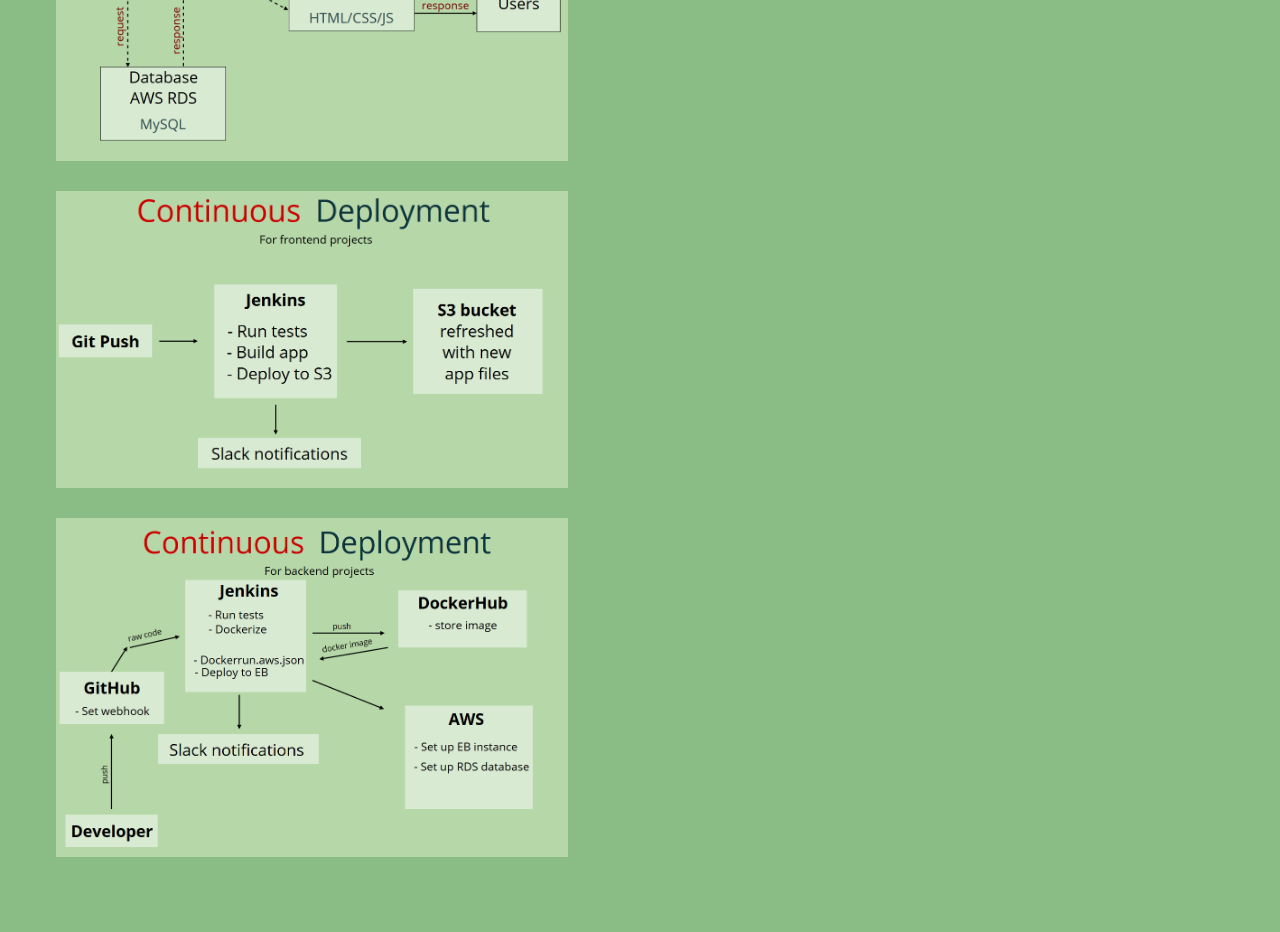
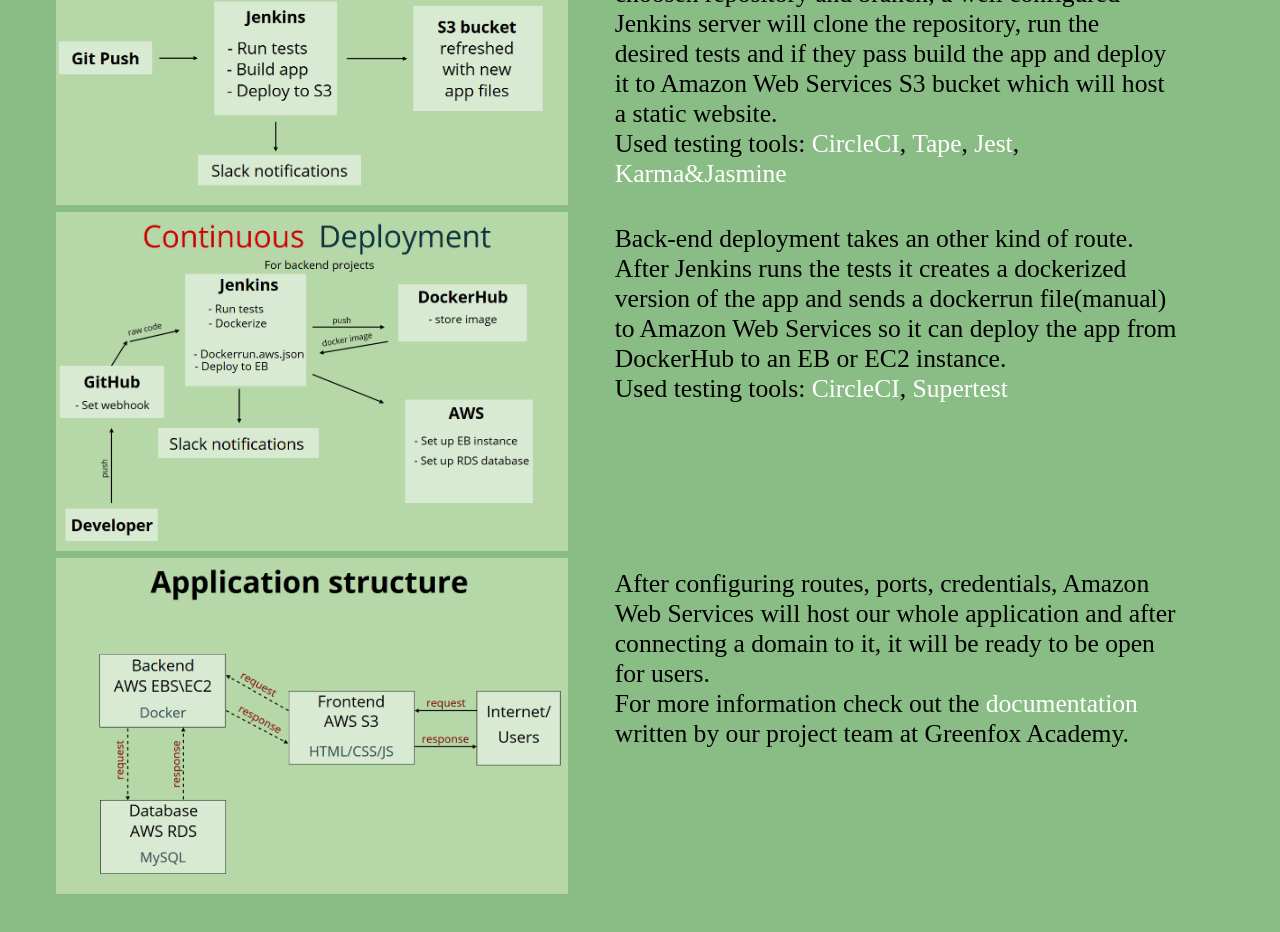
Before and after one commit to nandormatyas/ng5, an Angular app: page /devops in a window 1280 px wide. Shown: the part 400-1332 px from the top of the page. Built offline with nearby package versions, Linux system fonts and the light colour scheme; a web font is replaced by a local one.

Commit message:
devops page

```diff
--- a/src/app/devops/devops.component.html
+++ b/src/app/devops/devops.component.html
@@ -1,9 +1,39 @@
 <div class="main">
   <h1>The Development Operations</h1>
   <div class="images">
-    <img src="../../assets/images/app_structure.PNG" alt="App structure"><br>
-    <img src="../../assets/images/continous.PNG" alt="Continous deployment for frontend projects"><br>
-    <img src="../../assets/images/backend.PNG" alt="Continous deployment for backend projects"><br>
+    <p>The Development Operations is responsible to provide automated testing, automated deployment and monitoring for ongoing projects and processes. </p>
+    <div class="app">
+      <p>In case of deploying front-end applications Jenkins plays the main role. After setting a webhook on the choosen repository and branch, a
+        well configured Jenkins server will clone the repository, run the desired tests and if they pass build the app and deploy it to Amazon Web
+        Services S3 bucket which will host a static website.<br>
+        Used testing tools:
+        <a href="https://circleci.com/">CircleCI</a>, <a href="https://www.npmjs.com/package/tape">Tape</a>,
+        <a href="https://facebook.github.io/jest/">Jest</a>, <a href="https://angular.io/guide/testing">Karma&Jasmine</a>
+      </p>
+      <div>
+        <img src="../../assets/images/continous.PNG" alt="Continous deployment for frontend projects" title="Continous deployment for frontend projects"><br>
+      </div>
+    </div>
+    <div class="app">
+      <p>Back-end deployment takes an other kind of route. After Jenkins runs the tests it creates a dockerized version of the app and sends a dockerrun file(manual) to Amazon Web Services
+        so it can deploy the app from DockerHub to an EB or EC2 instance.<br>
+        Used testing tools:
+        <a href="https://circleci.com/">CircleCI</a>, <a href="https://www.npmjs.com/package/supertest">Supertest</a>
+      </p>
+      <div>
+          <img src="../../assets/images/backend.PNG" alt="Continous deployment for backend projects" title="Continous deployment for backend projects"><br>
+      </div>
+    </div>
+    <div class="app">
+      <p>After configuring routes, ports, credentials,
+        Amazon Web Services will host our whole application and after connecting a domain to it, it will be ready to be open for users.<br>
+        For more information check out the <a href="https://github.com/nandormatyas/DevOps/blob/master/README.md">documentation</a> written by our project team at Greenfox Academy.
+      </p>
+      <div>
+        <img src="../../assets/images/app_structure.PNG" alt="App structure" title="App structure"><br>
+      </div>
+    </div>
+
   </div>
 
 </div>
--- a/src/app/devops/devops.component.scss
+++ b/src/app/devops/devops.component.scss
@@ -2,6 +2,7 @@
   display: flex;
   flex-direction: column;
   justify-content: space-around;
+  font-size: 2vw;
 }
 
 img {
@@ -14,12 +15,23 @@ h1 {
   width: auto;
   text-align: center;
 }
-.main {
-  font-size: 2vw;
-}
 
 @media screen and (min-width: 690px) {
   img {
     max-width: 40vw;
   }
 }
+@media screen and (max-width: 690px) {
+  img {
+    max-width: 30vw;
+  }
+}
+
+.app {
+  display: flex;
+  flex-direction: row-reverse;
+}
+p {
+  margin: 0;
+  padding: 1% 4% 1% 4%;
+}
--- a/src/app/javascript/javascript.component.html
+++ b/src/app/javascript/javascript.component.html
@@ -18,7 +18,7 @@
       </div>
       <p>The image gallery project gave me a huge push,
           this was the point where I receieved a little piece of javascript's power in webdesign.
-          Later on a larger but similar project I created a browser driven music player.<br>
+          Later on a larger but similar project, I created a browser driven music player.<br>
           <a href="https://github.com/greenfox-academy/nandormatyas/tree/master/week-07/weekly-project">Gallery code</a><br>
           <a href="https://github.com/greenfox-academy/nandormatyas/tree/master/week-10/music_player" >Foxplayer code</a>
       </p>
@@ -31,7 +31,7 @@
         <p>This was my favourite full-stack javascript project, using nodejs  backend and a MySQL database.
             In this project the main challenge was to connect the frontend, backend and a database to work together. On the
             forum page the most interesting part was working with the
-            post related database operations, although my most favourite part is the login page, which has cool animation features,
+            comment section related database operations and DOM manipulation, although my most favourite part is the login page, which has cool animation features,
             also on addition to the specifications I built in a nice password hashing process for stored passwords and login validation.<br>
             <a href="https://github.com/greenfox-academy/nandormatyas/tree/master/week-08/reddit">Check frontend code!</a><br>
             <a href="https://github.com/greenfox-academy/nandormatyas/blob/master/week-09/day-05/backend-reddit-mysql.js">Check backend code!</a>
--- a/src/app/javascript/javascript.component.scss
+++ b/src/app/javascript/javascript.component.scss
@@ -3,7 +3,6 @@
   flex-direction: column-reverse;
   justify-content: space-around;
   font-size: 2vw;
-
 }
 
 img {
@@ -28,11 +27,11 @@ h1 {
   }
 }
 
-
 .project{
   display: flex;
   flex-direction: row;
 }
 p {
-  padding: 4%;
+  margin: 0;
+  padding: 1% 4% 1% 4%;
 }
```
